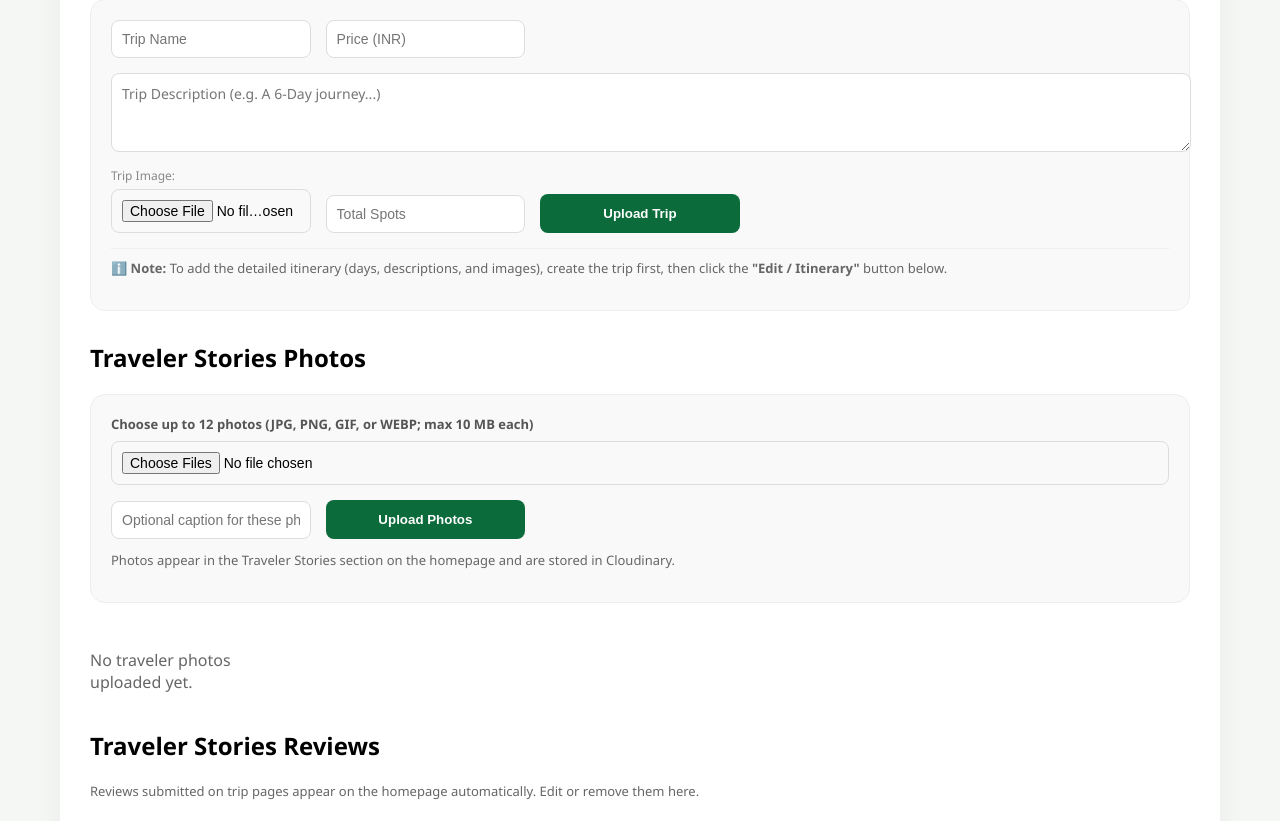
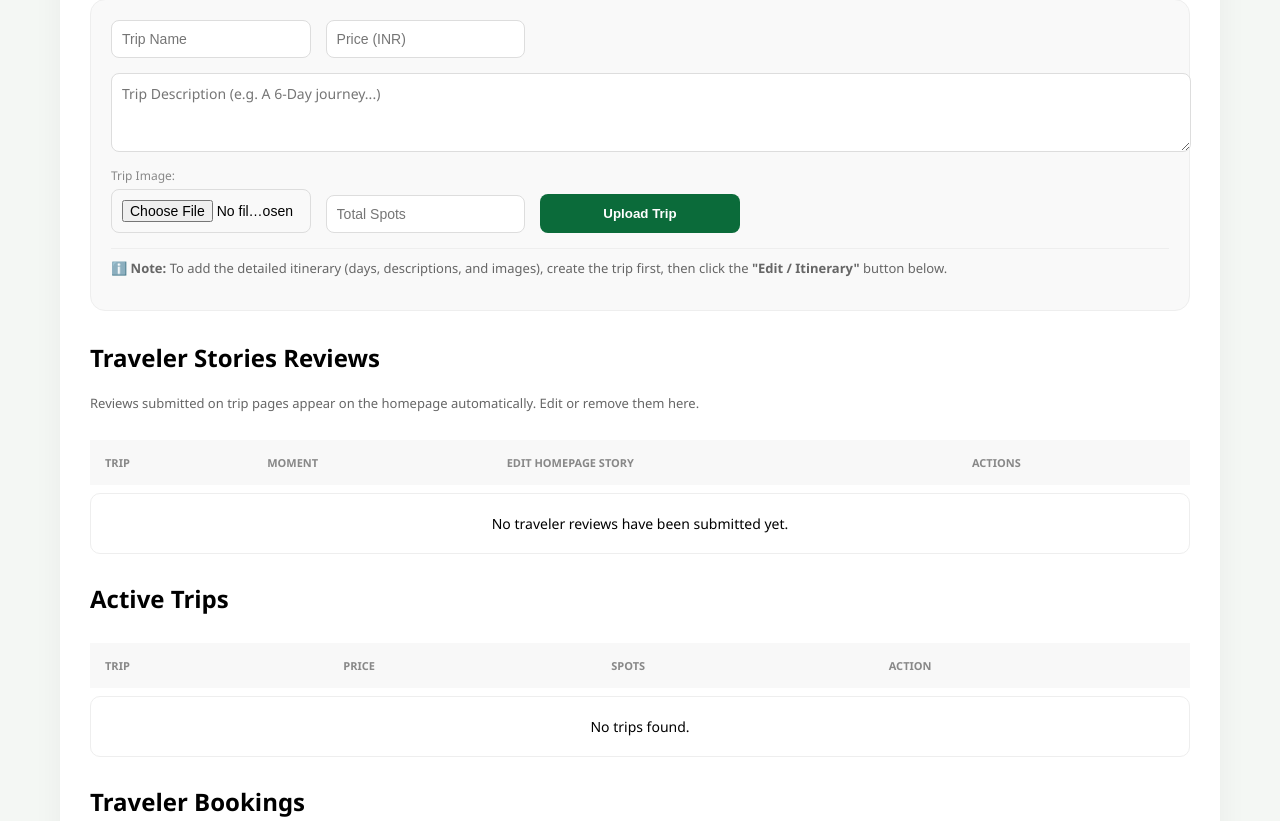
Before and after one commit to kalpajyoti123/travel-agency, a Flask app: page /admin-dashboard in a window 1280 px wide. Shown: the part 242-1063 px from the top of the page. Run offline with Flask 3, Linux system fonts and the light colour scheme; the visitor is signed in with stand-in values (Sample User, id 1); data that the repository does not hold is empty.

Commit message:
Remove standalone moments gallery
Co-authored-by: Copilot <223556219+Copilot@users.noreply.github.com>

```diff
--- a/app.py
+++ b/app.py
@@ -58,7 +58,6 @@ bookings_collection = None
 trips_collection = None
 users_collection = None
 reviews_collection = None
-gallery_collection = None
 
 try:
     if not MONGO_URI or "replace_with" in MONGO_URI or "your_mongo_string" in MONGO_URI:
@@ -71,7 +70,6 @@ try:
     trips_collection = db['trips']
     users_collection = db['users']
     reviews_collection = db['reviews']
-    gallery_collection = db['traveler_photos']
     print("✅ Successfully connected to MongoDB Atlas!")
 except Exception as e:
     if "DNS query name does not exist" in str(e):
@@ -120,14 +118,12 @@ def home():
     query = {"name": {"$regex": search_query, "$options": "i"}} if search_query else {}
 
     all_trips = list(trips_collection.find(query))
-    gallery_photos = list(gallery_collection.find().sort('_id', -1).limit(12)) if gallery_collection is not None else []
     traveler_reviews = list(reviews_collection.find().sort([('date', -1), ('_id', -1)]).limit(12)) if reviews_collection is not None else []
     traveler_review_count = reviews_collection.count_documents({}) if reviews_collection is not None else 0
     return render_template(
         'index.html',
         trips=all_trips,
         search_query=search_query,
-        gallery_photos=gallery_photos,
         traveler_reviews=traveler_reviews,
         traveler_review_count=traveler_review_count
     )
@@ -504,7 +500,7 @@ def admin_page():
     if not session.get('admin_logged_in'):
         return redirect(url_for('admin_login'))
 
-    if bookings_collection is None or trips_collection is None or gallery_collection is None or reviews_collection is None:
+    if bookings_collection is None or trips_collection is None or reviews_collection is None:
         return "Database Connection Error", 500
 
     all_bookings = list(bookings_collection.find().sort('_id', -1))
@@ -519,9 +515,8 @@ def admin_page():
 
     total_revenue = sum(trip_prices.get(b.get('trip'), 0) for b in all_bookings if b.get('status') == 'Confirmed')
 
-    gallery_photos = list(gallery_collection.find().sort('_id', -1))
     all_reviews = list(reviews_collection.find().sort([('date', -1), ('_id', -1)]).limit(100))
-    return render_template('admin.html', bookings=all_bookings, trips=all_trips, revenue=total_revenue, gallery_photos=gallery_photos, reviews=all_reviews)
+    return render_template('admin.html', bookings=all_bookings, trips=all_trips, revenue=total_revenue, reviews=all_reviews)
 
 @app.route('/admin/reviews/<review_id>', methods=['POST'])
 def update_traveler_review(review_id):
@@ -628,86 +623,6 @@ def delete_traveler_review_photo(review_id):
     if not result.matched_count:
         return "The photo was removed, but the review could not be updated.", 500
     flash("Traveler photo removed. The review remains published.", "success")
-    return redirect(url_for('admin_page'))
-
-@app.route('/admin/traveler-photos', methods=['POST'])
-def upload_traveler_photos():
-    if not session.get('admin_logged_in'):
-        return redirect(url_for('admin_login'))
-    if gallery_collection is None:
-        return "Database Connection Error", 500
-
-    photo_files = [photo for photo in request.files.getlist('images') if photo and photo.filename]
-    if not photo_files:
-        flash("Choose at least one photo to upload.", "error")
-        return redirect(url_for('admin_page'))
-    if len(photo_files) > 12:
-        flash("Upload up to 12 photos at a time.", "error")
-        return redirect(url_for('admin_page'))
-
-    allowed_photo_extensions = {'jpg', 'jpeg', 'png', 'gif', 'webp'}
-    max_photo_size = 10 * 1024 * 1024
-    for photo in photo_files:
-        extension = photo.filename.rsplit('.', 1)[-1].lower() if '.' in photo.filename else ''
-        if extension not in allowed_photo_extensions or not (photo.mimetype or '').startswith('image/'):
-            flash(f"{photo.filename} is not a supported image. Use JPG, PNG, GIF, or WEBP.", "error")
-            return redirect(url_for('admin_page'))
-
-        photo.stream.seek(0, os.SEEK_END)
-        photo_size = photo.stream.tell()
-        photo.stream.seek(0)
-        if photo_size > max_photo_size:
-            flash(f"{photo.filename} is larger than the 10 MB limit.", "error")
-            return redirect(url_for('admin_page'))
-
-    caption = request.form.get('caption', '').strip()
-    uploaded_count = 0
-    for photo in photo_files:
-        try:
-            upload_result = cloudinary.uploader.upload(photo, folder='dhou-wanderer/traveler-stories', resource_type='image')
-            gallery_collection.insert_one({
-                'image': upload_result['secure_url'],
-                'public_id': upload_result['public_id'],
-                'caption': caption
-            })
-            uploaded_count += 1
-        except Exception as e:
-            print(f"Error uploading traveler photo {photo.filename}: {e}")
-            flash(f"Upload stopped after {uploaded_count} of {len(photo_files)} photos. Check the server logs for the failed upload.", "error")
-            return redirect(url_for('admin_page'))
-
-    flash(f"Uploaded {uploaded_count} traveler photo{'s' if uploaded_count != 1 else ''}.", "success")
-    return redirect(url_for('admin_page'))
-
-@app.route('/admin/traveler-photos/<photo_id>/delete', methods=['POST'])
-def delete_traveler_photo(photo_id):
-    if not session.get('admin_logged_in'):
-        return redirect(url_for('admin_login'))
-    if gallery_collection is None:
-        return "Database Connection Error", 500
-
-    try:
-        photo = gallery_collection.find_one({'_id': ObjectId(photo_id)})
-    except Exception:
-        return "Invalid Photo ID", 400
-    if not photo:
-        flash("That traveler photo was not found.", "error")
-        return redirect(url_for('admin_page'))
-
-    public_id = photo.get('public_id')
-    if public_id:
-        try:
-            result = cloudinary.uploader.destroy(public_id, resource_type='image')
-            if result.get('result') not in {'ok', 'not found'}:
-                flash("Cloudinary did not confirm the photo deletion.", "error")
-                return redirect(url_for('admin_page'))
-        except Exception as e:
-            print(f"Error deleting traveler photo {public_id}: {e}")
-            flash("Could not remove the photo from Cloudinary. It is still listed in the gallery.", "error")
-            return redirect(url_for('admin_page'))
-
-    gallery_collection.delete_one({'_id': ObjectId(photo_id)})
-    flash("Traveler photo removed.", "success")
     return redirect(url_for('admin_page'))
 
 @app.route('/admin/add-trip', methods=['POST'])
--- a/templates/admin.html
+++ b/templates/admin.html
@@ -35,12 +35,6 @@
         .flash-message { padding: 12px 16px; margin-bottom: 12px; border-radius: 10px; font-size: 14px; }
         .flash-success { background: #e8f3eb; color: #176B3A; }
         .flash-error { background: #fff1f0; color: #a93226; }
-        .photo-grid { display: grid; grid-template-columns: repeat(auto-fill, minmax(180px, 1fr)); gap: 16px; }
-        .photo-card { overflow: hidden; border: 1px solid #eee; border-radius: 12px; background: white; }
-        .photo-card img { display: block; width: 100%; height: 150px; object-fit: cover; }
-        .photo-card-info { padding: 12px; }
-        .photo-card-info p { margin: 0 0 10px; overflow-wrap: anywhere; font-size: 13px; }
-        .photo-card-info form { margin: 0; }
         .review-edit-form { display: grid; gap: 8px; min-width: 240px; }
         .review-edit-form input, .review-edit-form select, .review-edit-form textarea { width: 100%; box-sizing: border-box; padding: 9px; border: 1px solid #ddd; border-radius: 7px; font: inherit; }
         .review-edit-form textarea { min-height: 80px; resize: vertical; }
@@ -85,34 +79,6 @@
                 <button type="submit" class="btn-save">Upload Trip</button>
             </form>
             <p style="font-size:13px; color:#666; margin-top:15px; border-top:1px solid #eee; padding-top:10px;">ℹ️ <strong>Note:</strong> To add the detailed itinerary (days, descriptions, and images), create the trip first, then click the <strong>"Edit / Itinerary"</strong> button below.</p>
-        </div>
-
-        <h2>Traveler Stories Photos</h2>
-        <div class="cms-card">
-            <form class="cms-form" action="{{ url_for('upload_traveler_photos') }}" method="POST" enctype="multipart/form-data">
-                <div style="display:flex; flex-direction:column; gap:8px; grid-column: 1 / -1;">
-                    <label for="traveler-photos" style="font-size:13px; color:#555; font-weight:600;">Choose up to 12 photos (JPG, PNG, GIF, or WEBP; max 10 MB each)</label>
-                    <input id="traveler-photos" type="file" name="images" accept="image/jpeg,image/png,image/gif,image/webp" multiple required>
-                </div>
-                <input type="text" name="caption" maxlength="160" placeholder="Optional caption for these photos">
-                <button type="submit" class="btn-save">Upload Photos</button>
-            </form>
-            <p style="font-size:13px; color:#666; margin-top:12px;">Photos appear in the Traveler Stories section on the homepage and are stored in Cloudinary.</p>
-        </div>
-        <div class="photo-grid">
-            {% for photo in gallery_photos %}
-            <div class="photo-card">
-                <img src="{{ photo.image }}" alt="{{ photo.caption or 'Traveler story photo' }}" loading="lazy">
-                <div class="photo-card-info">
-                    {% if photo.caption %}<p>{{ photo.caption }}</p>{% endif %}
-                    <form action="{{ url_for('delete_traveler_photo', photo_id=photo._id) }}" method="POST" onsubmit="return confirm('Remove this photo from Traveler Stories?');">
-                        <button type="submit" class="btn-action btn-delete">Remove Photo</button>
-                    </form>
-                </div>
-            </div>
-            {% else %}
-            <p style="color:#666;">No traveler photos uploaded yet.</p>
-            {% endfor %}
         </div>
 
         <h2>Traveler Stories Reviews</h2>
```
Also changed, not shown: templates/index.html (+0 -25 lines).
